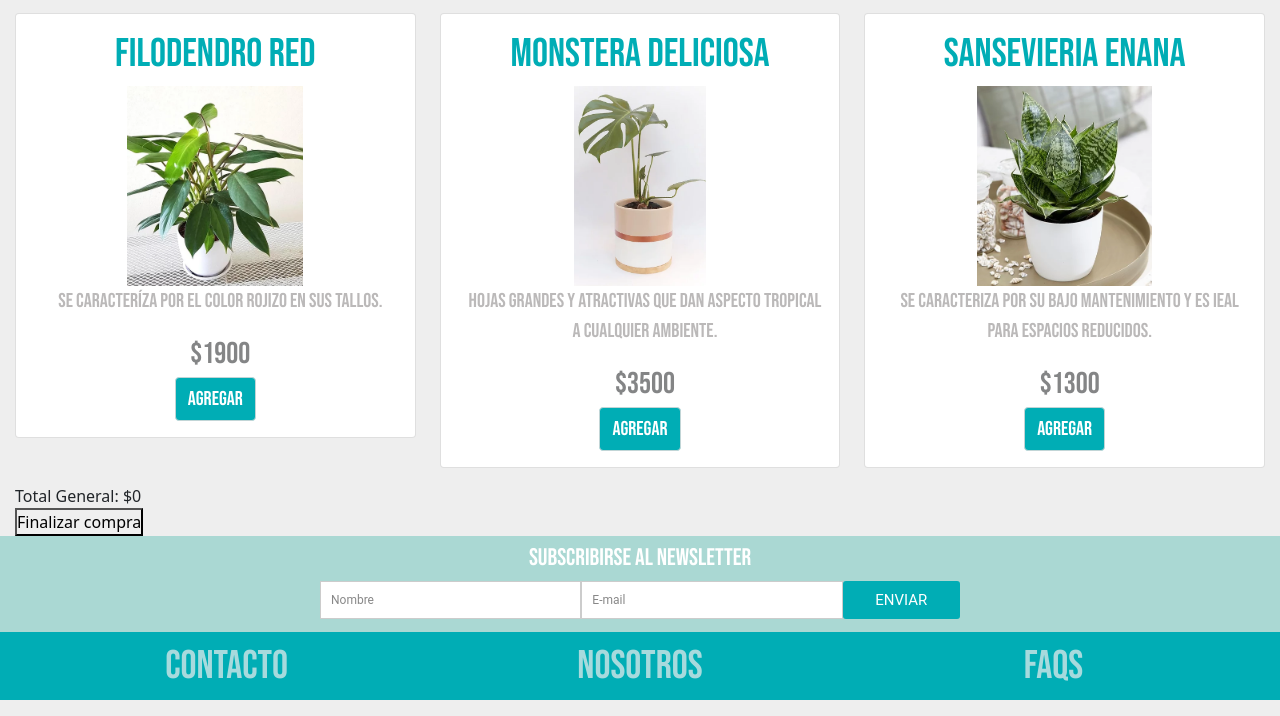
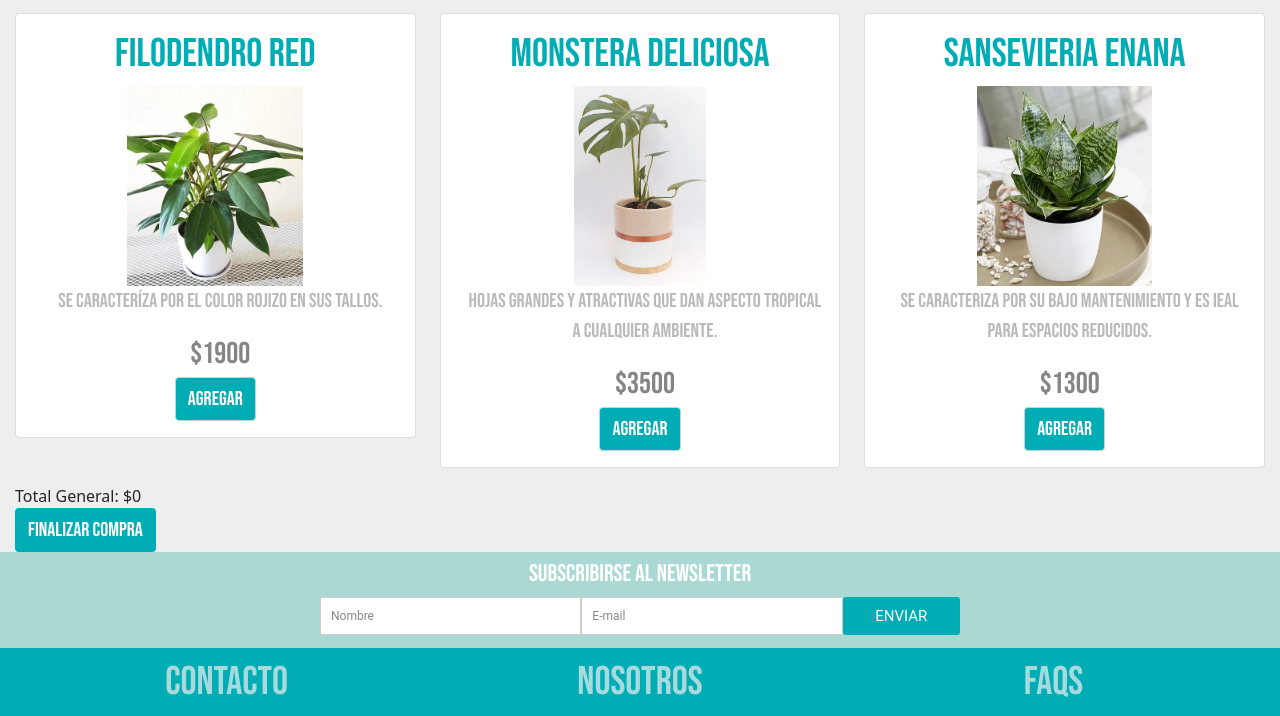
Before and after one commit to lysergiccandy/desafiosass, a plain HTML site: page pages/tienda.html in a window 1280 px wide. Shown: the part 580-1296 px from the top of the page. Drawn offline with nearby package versions, Linux system fonts and the light colour scheme.

Commit message:
modifique tienda

```diff
--- a/css/style.css
+++ b/css/style.css
@@ -399,10 +399,11 @@ fieldset {
   font-family: "Bebas Neue", cursive;
   font-size: 20px;
 }
-.card .btn.btn-primary:hover{
-    color: #626364 ;
-    transition: 0.5s;
-  }
+
+.card .btn.btn-primary:hover {
+  color: #626364;
+  transition: 0.5s;
+}
 
 .card-title {
   font-family: "Bebas Neue", cursive;
@@ -424,35 +425,59 @@ main {
   font-size: 30px;
 }
 
-main.cartMain{
+main.cartMain {
   margin-left: 15px;
   margin-right: 15px;
 }
 
-div.col-12.col-md-4{
+div.col-12.col-md-4 {
   background-color: rgb(238, 238, 238);
 }
-body.tienda{
+
+body.tienda {
   background-color: rgb(238, 238, 238);
 
 }
 
-p.precioTienda{
+p.precioTienda {
   font-size: 30px;
   color: #848586;
   margin-bottom: 0rem;
 
 }
 
-button.btn.btn-outline-success{
+button.btn.btn-outline-success {
   color: #ffffff;
   border-color: rgb(238, 238, 238);
   font-family: "Roboto", Helvetica, Arial, sans-serif;
 
 }
-button.btn.btn-outline-success:hover{
+
+button.btn.btn-outline-success:hover {
   background-color: #eeeeee;
   color: #03ccd6;
+}
+
+.finalizar {
+  display: inline-block;
+  background-color: #00adb5;
+  color: #fff;
+  border-color: #c1d5d6;
+  font-family: "Bebas Neue", cursive;
+  font-size: 20px;
+  font-weight: 400;
+  line-height: 1.5;
+  text-align: center;
+  text-decoration: none;
+  vertical-align: middle;
+  cursor: pointer;
+  -webkit-user-select: none;
+  -moz-user-select: none;
+  user-select: none;
+  border: 1px solid transparent;
+  padding: 0.375rem 0.75rem;
+  border-radius: 0.25rem;
+  transition: color .15s ease-in-out, background-color .15s ease-in-out, border-color .15s ease-in-out, box-shadow .15s ease-in-out;
 }
 
 
--- a/pages/tienda.html
+++ b/pages/tienda.html
@@ -137,7 +137,7 @@
     </div>
 
     <div id="mostrarCarrito"></div>
-    <button onclick="obtenerDatos()">Finalizar compra</button>
+    <button class="finalizar" onclick="obtenerDatos()">Finalizar compra</button>
   </main>
   <footer class="footer">
     <div>
```
